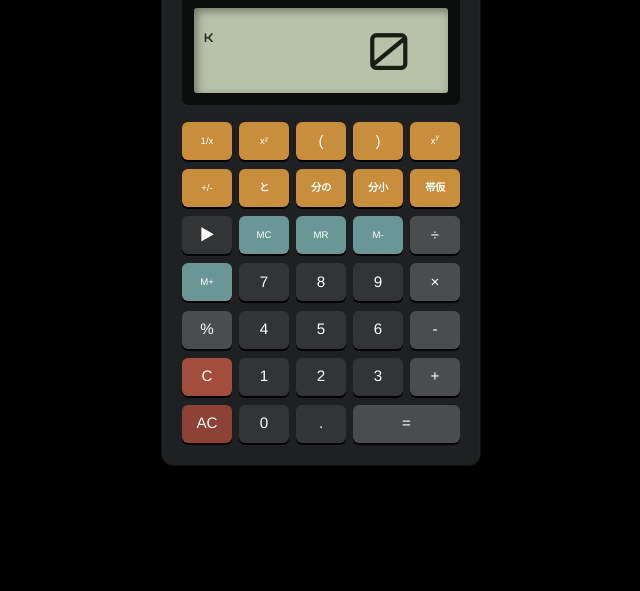
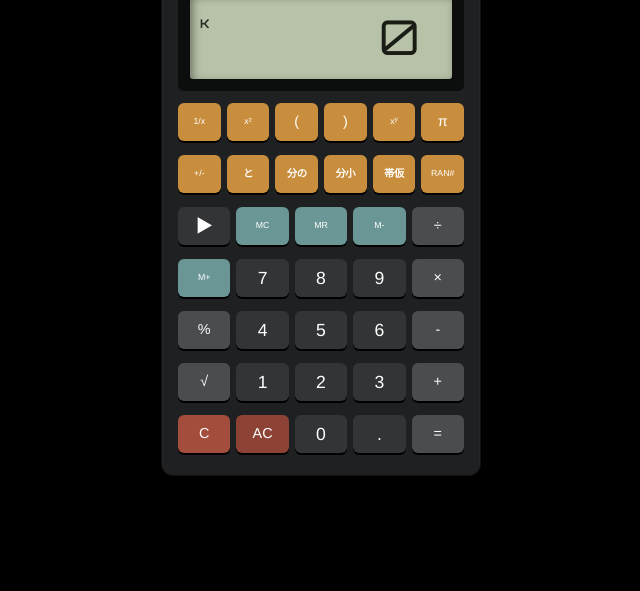
Before and after one commit to airnote123/bennkyo, a plain HTML site: page index.html in a window 1280 px wide. Shown: the part 209-800 px from the top of the page, without its empty margins (319-959 px from the left). Drawn offline with nearby package versions, Linux system fonts and the light colour scheme.

Commit message:
Update index.html

```diff
--- a/index.html
+++ b/index.html
@@ -33,10 +33,10 @@
 
         .calculator {
             width: 320px;
-            height: 550px;
+            height: 570px;
             background-color: var(--bg-color);
             border-radius: 12px;
-            padding: 20px;
+            padding: 16px;
             box-shadow: 0 10px 40px rgba(0,0,0,0.9), inset 0 1px 2px rgba(255,255,255,0.1);
             display: flex;
             flex-direction: column;
@@ -80,7 +80,7 @@
         .solar-cell { flex: 1; border-right: 1px solid #111; }
         .solar-text { font-size: 0.4rem; color: #665; letter-spacing: 0.5px; margin-top: 2px; }
 
-        .display-frame { background-color: #0c0d0d; padding: 12px; border-radius: 6px; margin-bottom: 5px; }
+        .display-frame { background-color: #0c0d0d; padding: 12px; border-radius: 6px; }
         .lcd-screen {
             background-color: var(--lcd-bg);
             height: 85px;
@@ -89,7 +89,7 @@
             display: flex;
             align-items: center;
             justify-content: flex-end;
-            padding: 5px 40px 5px 10px;
+            padding: 5px 35px 5px 10px;
             position: relative;
             overflow: hidden;
             font-family: 'Orbitron', sans-serif;
@@ -109,7 +109,7 @@
         }
 
         .lcd-main-val {
-            font-size: 3.2rem;
+            font-size: 3rem;
             letter-spacing: -2px;
             line-height: 1;
             text-align: right;
@@ -135,29 +135,29 @@
             margin: 2px 0;
         }
         .frac-num, .frac-den {
-            font-size: 1.3rem;
-            min-width: 24px;
+            font-size: 1.2rem;
+            min-width: 20px;
             text-align: center;
             line-height: 1;
         }
-        .frac-whole { font-size: 3.2rem; margin-right: 6px; }
+        .frac-whole { font-size: 3rem; margin-right: 6px; }
 
-        /* 液晶内の演算子位置 */
         .op-symbol {
             position: absolute;
-            right: 12px;
+            right: 10px;
             top: 50%;
             transform: translateY(-50%);
-            font-size: 1.8rem;
+            font-size: 1.6rem;
             font-weight: bold;
             width: 20px;
             text-align: center;
         }
 
+        /* 5列グリッドで構成し、中央の数字列を調整 */
         .grid-container {
             display: grid;
-            grid-template-columns: repeat(5, 1fr); /* 5列に修正して右端を揃える */
-            gap: 7px;
+            grid-template-columns: repeat(5, 1fr);
+            gap: 8px 6px;
             flex-grow: 1;
         }
 
@@ -168,7 +168,7 @@
             justify-content: center;
             align-items: center;
             color: white;
-            font-size: 0.95rem;
+            font-size: 0.9rem;
             font-weight: 500;
             cursor: pointer;
             box-shadow: 0 2px 0 #000;
@@ -178,13 +178,20 @@
         .btn-orange { background-color: var(--orange-btn); }
         .btn-blue { background-color: var(--blue-btn); }
         .btn-grey { background-color: var(--grey-btn); }
-        .btn-dark { background-color: var(--dark-grey-btn); }
+        .btn-dark { background-color: var(--dark-grey-btn); font-size: 1.1rem; }
         .btn-red { background-color: var(--red-btn); }
         .btn-ac { background-color: var(--ac-btn); }
 
         .label-jp { font-size: 0.65rem; letter-spacing: -0.5px; font-weight: bold; }
-        .label-xs { font-size: 0.6rem; }
-        .span-2 { grid-column: span 2; }
+        .label-xs { font-size: 0.55rem; }
+
+        /* 数字ボタンの横幅を調整するためのヘルパークラス */
+        .col-span-1 { grid-column: span 1; }
+        .col-span-2 { grid-column: span 2; }
+
+        /* 1段目と2段目（上部のオレンジボタン群）は等間隔に配置するため、個別に定義 */
+        .top-row { grid-column: span 5; display: grid; grid-template-columns: repeat(6, 1fr); gap: 6px; }
+
     </style>
 </head>
 <body>
@@ -210,55 +217,62 @@
             </div>
         </div>
 
-        <!-- 5列構成で演算子を一番右の列に統一 -->
+        <!-- 5列をベースに調整 -->
         <div class="grid-container">
-            <!-- 1段目 -->
+            <!-- 1段目: 6個並ぶので個別のコンテナ -->
+            <div class="top-row">
                 <div class="btn btn-orange label-xs" onclick="fn('inv')">1/x</div>
                 <div class="btn btn-orange label-xs" onclick="fn('sq')">x²</div>
                 <div class="btn btn-orange" onclick="num('(')">(</div>
                 <div class="btn btn-orange" onclick="num(')')">)</div>
                 <div class="btn btn-orange label-xs" onclick="fn('pow')">x<sup>y</sup></div>
+                <div class="btn btn-orange" onclick="fn('pi')">π</div>
+            </div>
 
-            <!-- 2段目 -->
+            <!-- 2段目: 同上 -->
+            <div class="top-row">
                 <div class="btn btn-orange label-xs" onclick="fn('pm')">+/-</div>
                 <div class="btn btn-orange label-jp" onclick="fracAction('to')">と</div>
                 <div class="btn btn-orange label-jp" onclick="fracAction('bunnno')">分の</div>
                 <div class="btn btn-orange label-jp" onclick="fracAction('shosuu')">分小</div>
                 <div class="btn btn-orange label-jp" onclick="fracAction('taikari')">帯仮</div>
+                <div class="btn btn-orange label-xs" onclick="fn('ran')">RAN#</div>
+            </div>
 
-            <!-- 3段目 (MC-M+の段) -->
+            <!-- 3段目: ここから数字ボタンとの兼ね合いでレイアウト調整 -->
             <div class="btn btn-dark" onclick="backspace()">▶</div>
             <div class="btn btn-blue label-xs" onclick="mem('mc')">MC</div>
             <div class="btn btn-blue label-xs" onclick="mem('mr')">MR</div>
             <div class="btn btn-blue label-xs" onclick="mem('m-')">M-</div>
             <div class="btn btn-grey" onclick="op('/')">÷</div>
 
-            <!-- 4段目 -->
+            <!-- 4段目: 7, 8, 9 -->
             <div class="btn btn-blue label-xs" onclick="mem('m+')">M+</div>
             <div class="btn btn-dark" onclick="num(7)">7</div>
             <div class="btn btn-dark" onclick="num(8)">8</div>
             <div class="btn btn-dark" onclick="num(9)">9</div>
             <div class="btn btn-grey" onclick="op('*')">×</div>
 
-            <!-- 5段目 -->
+            <!-- 5段目: 4, 5, 6 -->
             <div class="btn btn-grey" onclick="fn('perc')">%</div>
             <div class="btn btn-dark" onclick="num(4)">4</div>
             <div class="btn btn-dark" onclick="num(5)">5</div>
             <div class="btn btn-dark" onclick="num(6)">6</div>
             <div class="btn btn-grey" onclick="op('-')">-</div>
 
-            <!-- 6段目 -->
-            <div class="btn btn-red" onclick="clearEntry()">C</div>
+            <!-- 6段目: 1, 2, 3 -->
+            <div class="btn btn-grey" onclick="fn('sqrt')">√</div>
             <div class="btn btn-dark" onclick="num(1)">1</div>
             <div class="btn btn-dark" onclick="num(2)">2</div>
             <div class="btn btn-dark" onclick="num(3)">3</div>
             <div class="btn btn-grey" onclick="op('+')">+</div>
 
-            <!-- 7段目 -->
+            <!-- 7段目: AC, 0, . , = -->
+            <div class="btn btn-red" onclick="clearEntry()">C</div>
             <div class="btn btn-ac" onclick="allClear()">AC</div>
             <div class="btn btn-dark" onclick="num(0)">0</div>
             <div class="btn btn-dark" onclick="num('.')">.</div>
-            <div class="btn btn-grey span-2" onclick="calculate()">=</div>
+            <div class="btn btn-grey" onclick="calculate()">=</div>
         </div>
     </div>
 
@@ -434,6 +448,13 @@
             if (type === 'inv') currentInput = (1 / val).toString();
             if (type === 'pi') currentInput = Math.PI.toString();
             if (type === 'pm') currentInput = (val * -1).toString();
+            if (type === 'ran') currentInput = Math.random().toString();
+            if (type === 'pow') {
+                 // シンプルな実装として、次の入力との累乗を想定（本来は演算子として扱うべきですが、ここでは簡易的に）
+                 operation = 'pow';
+                 prevInput = currentInput;
+                 shouldReset = true;
+            }
             currentInput = currentInput.substring(0, 10);
             updateDisplay();
         }
```
Lines whose indentation alone changed are shown as unchanged.
